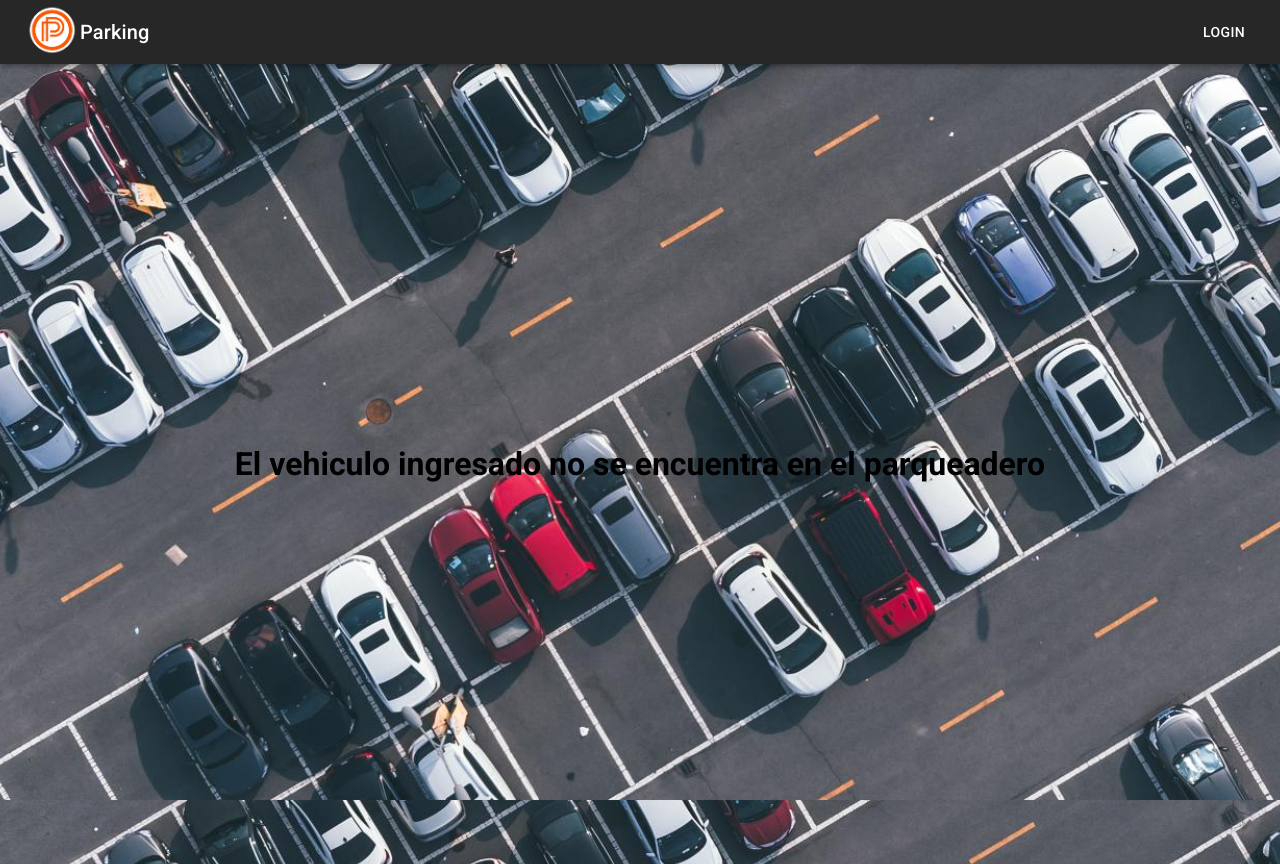
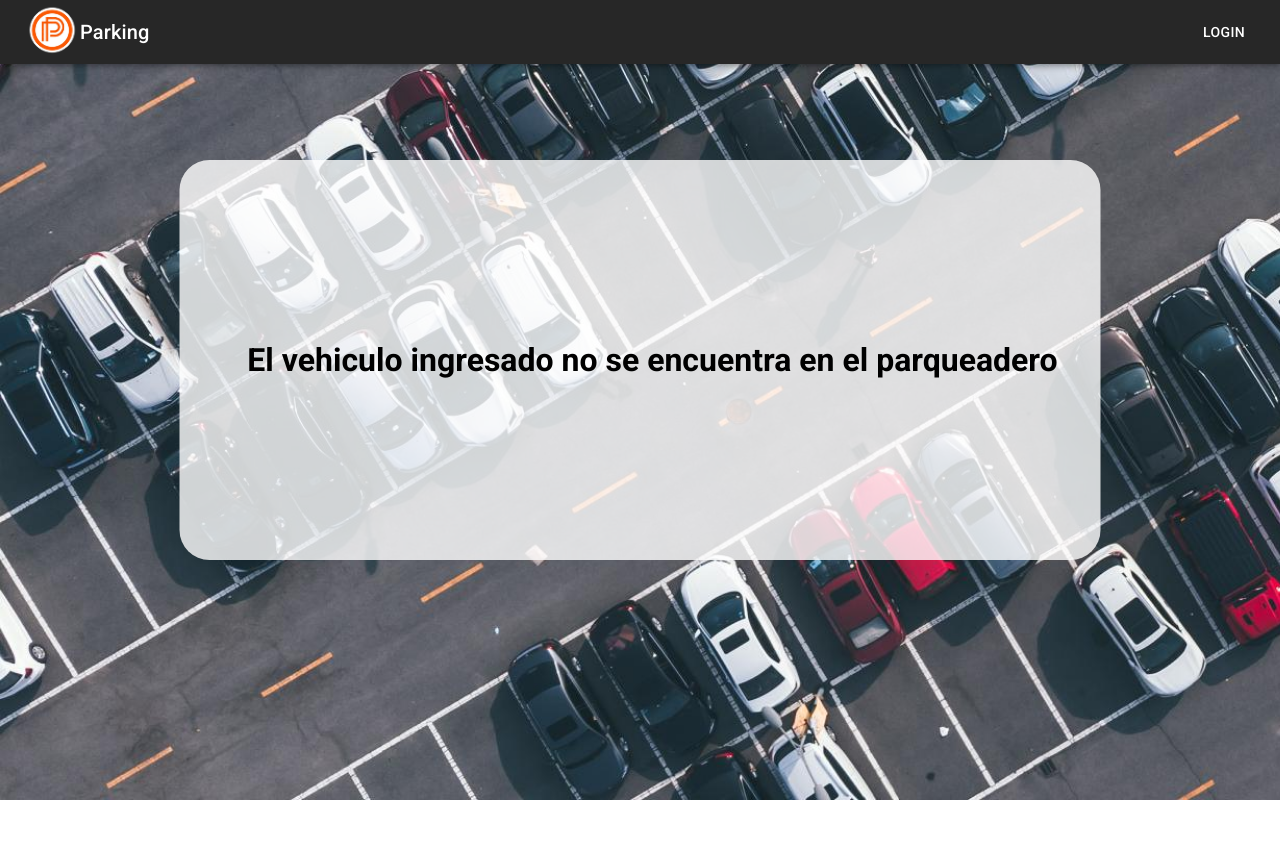
Before and after one commit to proyecto-www/parking-web-ui, a React (Create React App) app: page /info-placa in a window 1280 px wide. After the commit the page ends 800 px from the top, so only its background shows below. Built offline with nearby package versions, Linux system fonts and the light colour scheme; no server answers.

Commit message:
Se agrega fondo blanco para <Loading/> y <NotFound/>

```diff
--- a/src/components/Loading.js
+++ b/src/components/Loading.js
@@ -6,7 +6,7 @@ export default function Loading() {
             display: 'flex',
             justifyContent: 'center',
             alignItems: 'center',
-            height: '100vh',
+            height: '50vh',
         }}>
             <CircularProgress />
         </div>
--- a/src/components/NotFound.js
+++ b/src/components/NotFound.js
@@ -6,7 +6,7 @@ export default function NotFound() {
             display: 'flex',
             justifyContent: 'center',
             alignItems: 'center',
-            height: '100vh',
+            height: '50vh',
         }}
             className='noExiste'>
             <h1>El vehiculo ingresado no se encuentra en el parqueadero</h1>
--- a/src/styles/PlacaAdd.css
+++ b/src/styles/PlacaAdd.css
@@ -20,7 +20,7 @@ background-color: #FF5800;
     transform: translate(-50%, -50%);
   }
 
-.placa-add{
+.white-background-card {
     text-align: center;
     align-items: center;
     justify-content: center;
--- a/src/views/InfoPlaca.js
+++ b/src/views/InfoPlaca.js
@@ -6,7 +6,8 @@ import AutorenewIcon from '@mui/icons-material/Autorenew';
 import Tooltip from '@mui/material/Tooltip';
 import axios from 'axios'
 import { useState } from 'react';
-import '../styles/InfoPlaca.css'
+import '../styles/PlacaAdd.css'
+import '../styles/InfoPlaca.css';
 import { useEffect } from 'react';
 import { useNavigate } from 'react-router-dom';
 import Loading from '../components/Loading'
@@ -55,7 +56,9 @@ function InfoPlaca(props) {
     }
     actualizarFecha()
   }, [datosPlaca]);
-  return loading ?
+  return (
+    <div className='white-background-card vertical-center'>
+      {loading ?
         <Loading /> :
         existePlaca ?
           <div className='infoPlaca'>
@@ -84,9 +87,10 @@ function InfoPlaca(props) {
               </IconButton>
             </Tooltip>
           </div> :
-
           <NotFound></NotFound>
-
+      }
+    </div>
+  )
 
 }
 
--- a/src/views/PlacaAdd.js
+++ b/src/views/PlacaAdd.js
@@ -30,7 +30,7 @@ function PlacaAdd() {
     <div className="bgimg">
 
 
-      <div className="placa-add vertical-center">
+      <div className="white-background-card vertical-center">
         <img className="logo-parking" src={logo} alt="logo completo parking"/>
         <form onSubmit={handleSummit}>
           <Box sx={{ paddingBottom: 10 }}
```
Lines whose indentation alone changed are shown as unchanged.
